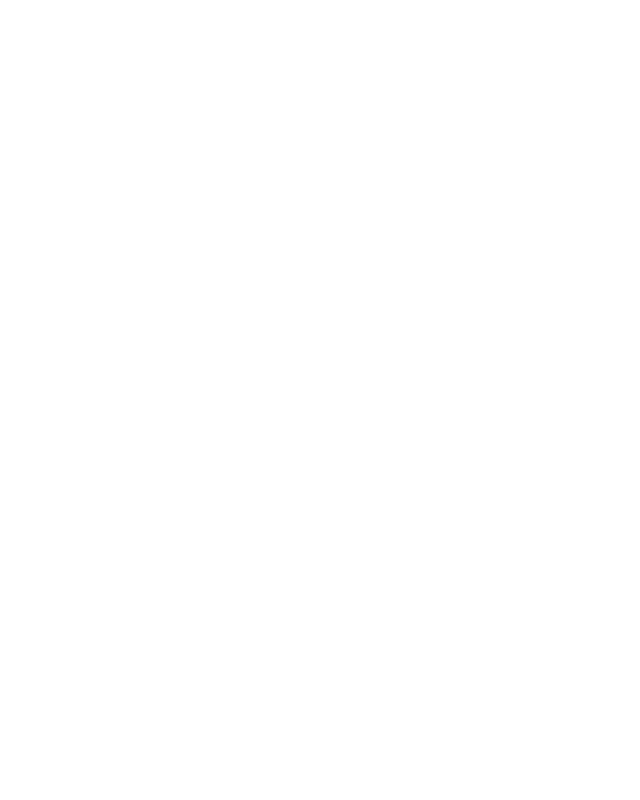
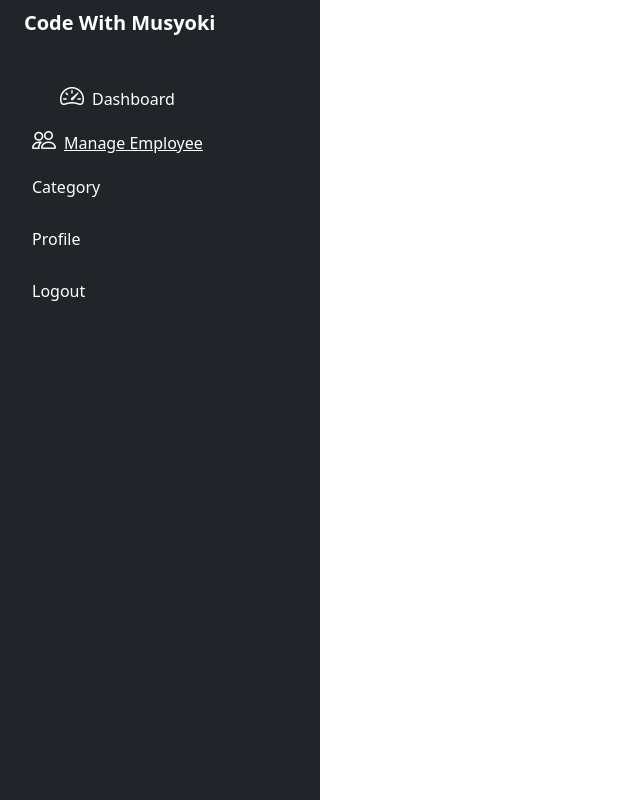
Before and after one commit to Musyoki-Wambua/EmployeeMS, a React (Vite) app in the folder EmployeeMS/: page /dashboard in a window 1280 px wide. Shown: the whole page, without its empty margins (0-640 px from the left). Built offline with nearby package versions, Linux system fonts and the light colour scheme.

Commit message:
Added Side Bar

```diff
--- a/EmployeeMS/src/Components/Dashboard.jsx
+++ b/EmployeeMS/src/Components/Dashboard.jsx
@@ -1,9 +1,56 @@
 import React from 'react'
+import { Link } from 'react-router-dom'
+import "bootstrap-icons/font/bootstrap-icons.css"
 
 const Dashboard = () => {
   return (
-    <div>
-
+    <div className='container-fluid'>
+      <div className='row flex-nowrap' >
+        <div className="col-auto col-md-3 col-x1-2 px-sm-2 px-0 bg-dark">
+            <div className='d-flex flex-column align-items-center align-items-sm-start px-3 pt-2 text-white min-vh-100'>
+                <Link to="/dashboard" className='d-flex align-items-center pb-3 mb-md-3 me-md-auto text-white text-decoration-none'>
+                    <span className='fs-5 fw-bolder d-none d-sm-inline'>
+                        Code With Musyoki
+                    </span>
+                </Link>
+                <ul className='nav nav-pills flex-column mb-sm-auto mb-0 align-items-center' id='menu'>
+                    <li>
+                        <Link to="/dashboard" className='nav-link text-white px-0 align-middle'>
+                            <i className='fs-4 bi-speedometer2 ms-2'></i>
+                            <span className='ms-2 d-none d-sm-inline'>Dashboard</span>
+                        </Link>
+                    </li>
+                    <li className='w-100'>
+                        <Link to="/dashboard/employee"
+                        className='nav-lik px-0 align-middle text-white'>
+                            <i className='fs-4 bi-people ms-2'></i>
+                            <span className='ms-2 d-none d-sm-inline'>Manage Employee</span>
+                            </Link>
+                    </li>
+                    <li className='w-100'>
+                        <Link to="/dashboard/employee"
+                        className='nav-link px-0 align-middle text-white'>
+                            <i className='fs-4 bi-columnsms-2'></i>
+                            <span className='ms-2 d-none d-sm-inline'>Category</span>
+                            </Link>
+                    </li>
+                    <li className='w-100'>
+                        <Link to="/dashboard/prifile"
+                        className='nav-link px-0 align-middle text-white'>
+                            <i className='fs-4 bi-columnsms-2'></i>
+                            <span className='ms-2 d-none d-sm-inline'>Profile</span>
+                            </Link>
+                    </li>
+                    <li className='w-100'>
+                        <Link className='nav-link px-0 align-middle text-white'>
+                            <i className='fs-4 bi-columnsms-2'></i>
+                            <span className='ms-2 d-none d-sm-inline'>Logout</span>
+                            </Link>
+                    </li>
+                </ul>
+            </div>
+        </div>
+      </div>
     </div>
   )
 }
```
